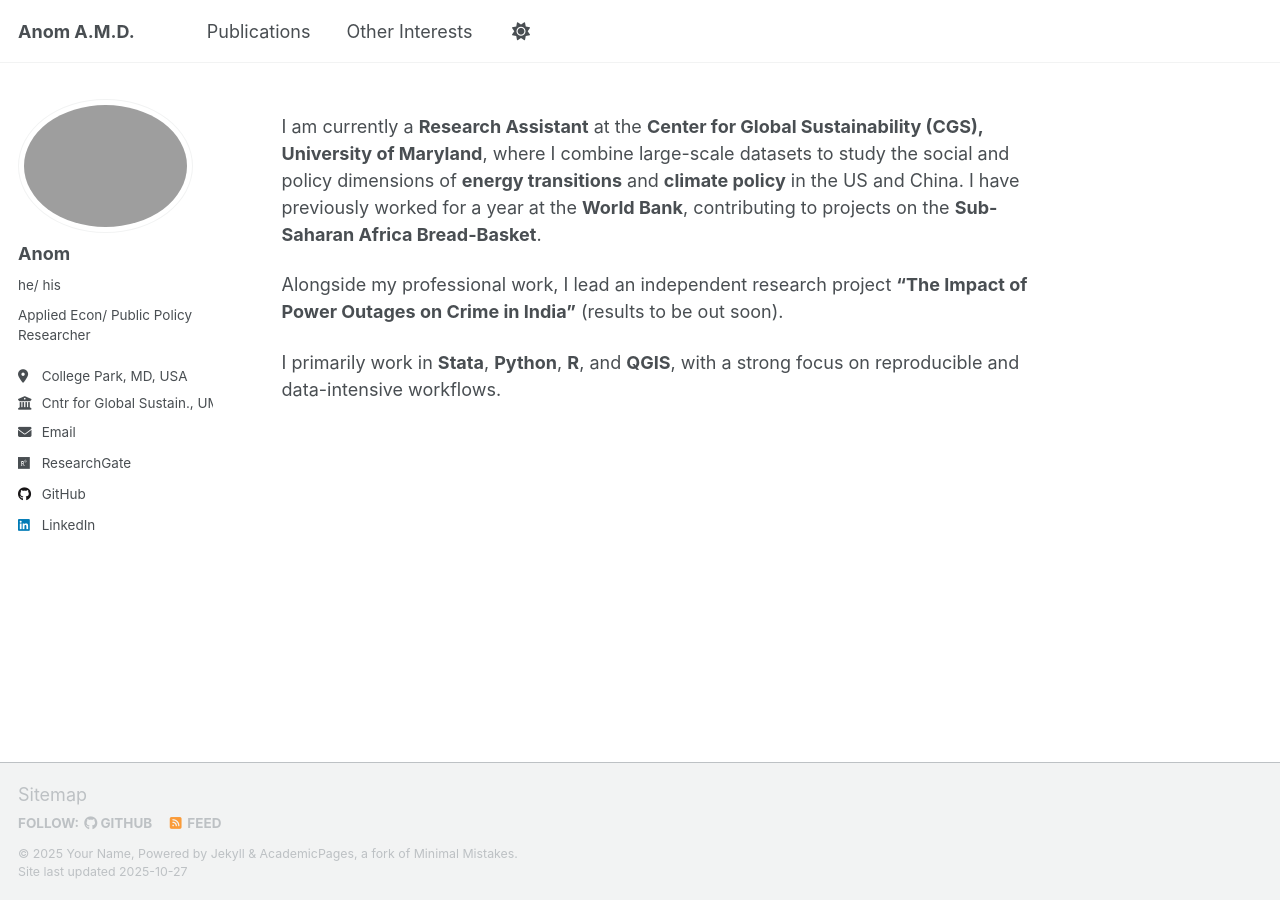
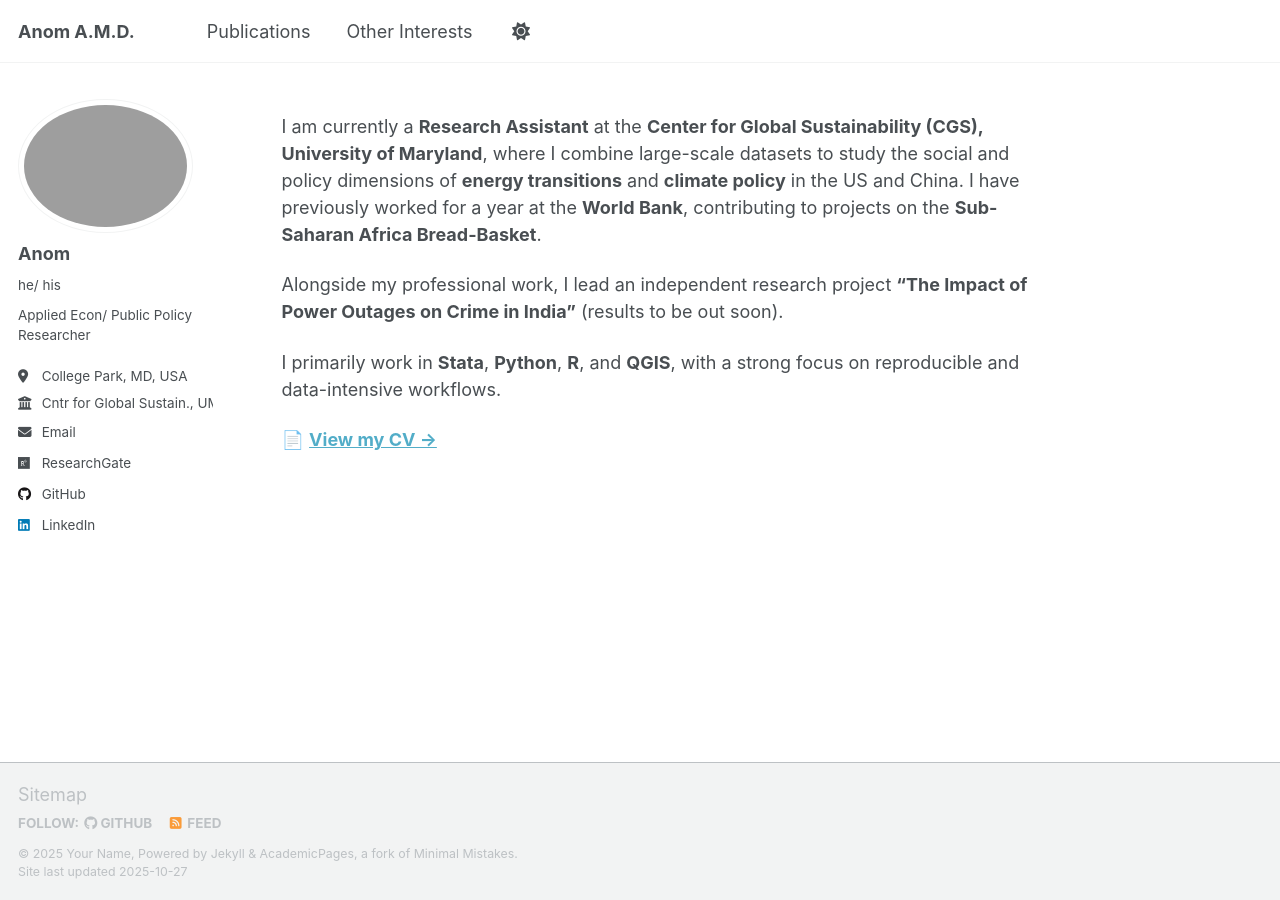
Before and after one commit to anomdule/anomdule.github.io, a Jekyll site: the page built from _pages/about.md, in a window 1280 px wide. Built offline with Jekyll 4.4.1, drawn with Linux system fonts in a browser that asks for light colours; a script that is not in the unit is left out.

Commit message:
Update about.md

```diff
--- a/_pages/about.md
+++ b/_pages/about.md
@@ -12,3 +12,5 @@ I am currently a **Research Assistant** at the **Center for Global Sustainabilit
 Alongside my professional work, I lead an independent research project **“The Impact of Power Outages on Crime in India”** (results to be out soon).
 
 I primarily work in **Stata**, **Python**, **R**, and **QGIS**, with a strong focus on reproducible and data-intensive workflows.
+
+📄 [**View my CV →**](/files/Anom_AMD_CV.pdf){:target="_blank"}
```
